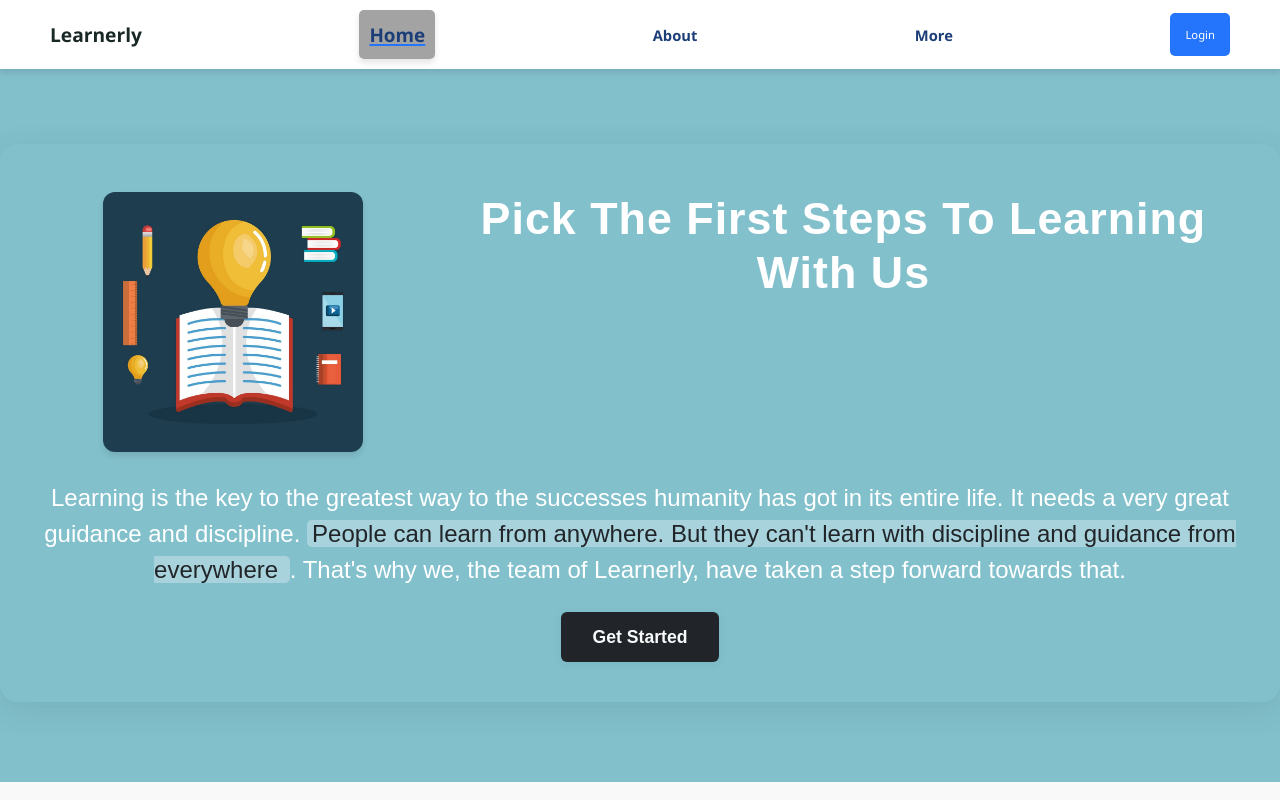
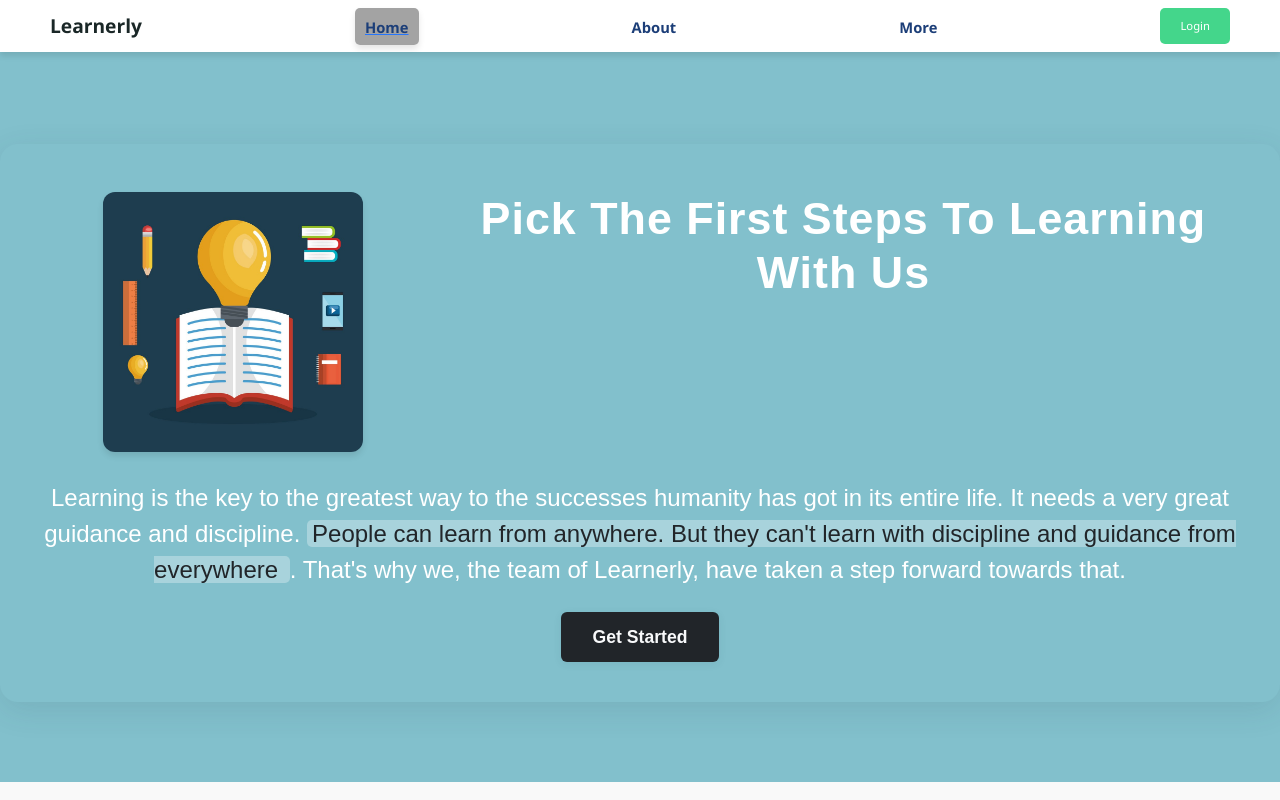
Before and after one commit to NishanChy733689/class-homeworks, a plain HTML site: page Learnerly/home/index.html in a window 1280 px wide. Shown: the top 800 px of the page. Drawn offline with nearby package versions, Linux system fonts and the light colour scheme.

Commit message:
Update configuration and improve HTML structure
Refines Prettier configuration for better code formatting, including changing tab width, indentation style, and enabling trailing commas.

Enhances the HTML structure of the agenda and index pages for improved readability and consistency, including indentation adjustments and markup organization.

Removes unnecessary classes and ensures a cleaner layout across the pages.

Ensures better accessibility and user experience in the navigation menu.

```diff
--- a/Learnerly/home/index.html
+++ b/Learnerly/home/index.html
@@ -30,7 +30,7 @@
         <li><a href="/Learnerly/home/more.html">More</a></li>
 
         <li>
-          <button><a href="/Learnerly/home/login.html">Login</a></button>
+           <a href="/Learnerly/home/login.html"><button>Login</button></a>
         </li>
       </ul>
     </nav>
--- a/Learnerly/public/nav.css
+++ b/Learnerly/public/nav.css
@@ -17,7 +17,7 @@ body {
     padding: 10px;
     text-decoration:underline;
     text-decoration-color: #2575fc;
-    font-size: 200.666667% !important;
+    margin: 0px 0px !important;
 }
 nav{
     background-color: #ffffff;
@@ -33,9 +33,9 @@ nav{
   font-size: 76.666667%; /* 80px/3 */
 }
 nav{
-    max-height: 80px !important;           /* Set a smaller height */
+    height:fit-content !important;           /* Set a smaller height */
     padding: 0 20px;        /* Reduce vertical padding */
-    line-height: 160%; /* 80px/50 */
+    line-height: 100%; /* 80px/50 */
 }
 
 nav ul {
@@ -43,12 +43,14 @@ nav ul {
     display: flex;
     justify-content: space-between;
     align-items: center;
-    padding: 10px 20px;
+    padding: 0px 20px;
     margin: 0;
+    position: static;
 }
 
 nav ul li {
-    margin: 0 10px;
+    position: relative;
+    margin: 1vh 10px;
     font-size: 1.2rem;
     font-weight: bold;
 }
@@ -59,23 +61,20 @@ nav ul li a {
     transition: color 0.3s ease;
 }
 
-nav ul li a:hover {
-    color: #1a5bb8;
-    text-decoration: underline;
-}
 
 nav ul li button {
-    padding: 8px 15px;
-    background-color: #2575fc;
+    padding: 10px 20px;
+    background-color: #44d68b;
     color: white;
     border: none;
     border-radius: 5px;
     cursor: pointer;
-    transition: background-color 0.3s ease;
+    transition:0.3s ease;
 }
 
 nav ul li button:hover {
     background-color: #1a5bb8;
+    scale: 1.06;
 }
 
 nav ul li button a {
```
Also changed, not shown: Bootstrap Courasel/Courasel.Html (added, +39 -0 lines), Learnerly/home/agenda.html (+1 -1 lines), Learnerly/home/login.html (+1 -1 lines), Learnerly/home/more.html (+1 -1 lines).
